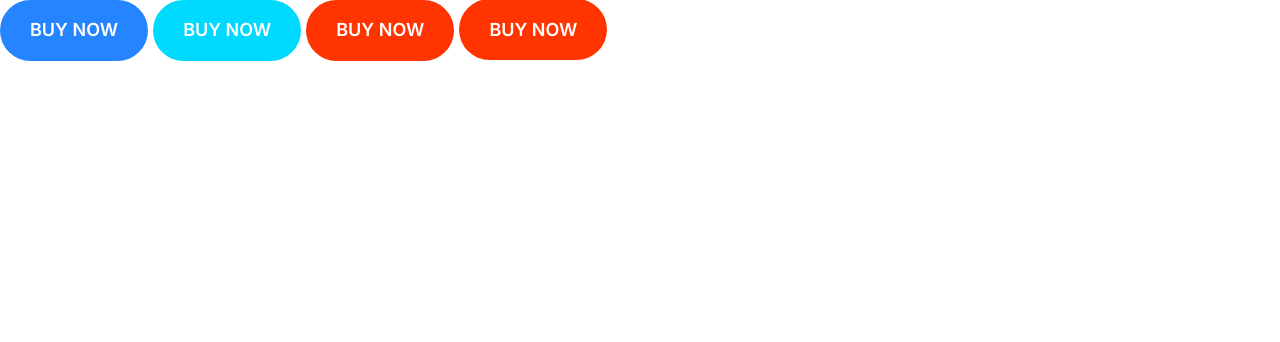
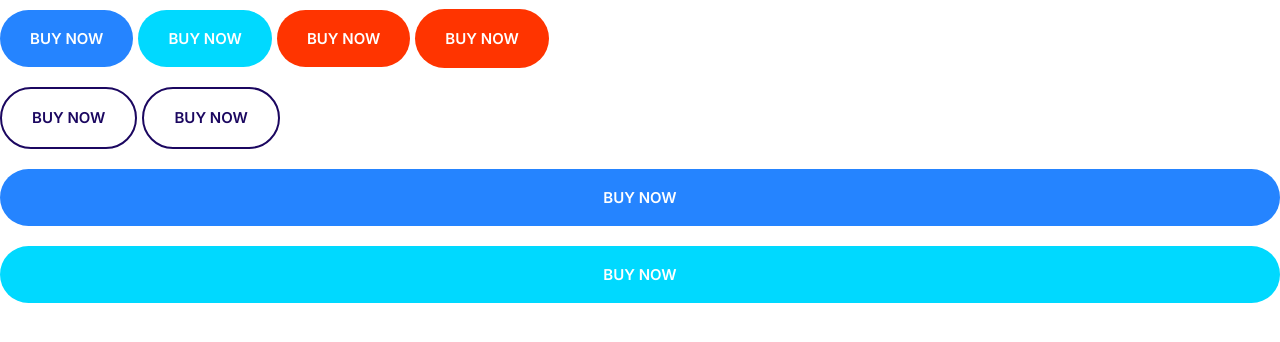
Before and after one commit to gagglepod/moshify, a plain HTML site: page index.html in a window 1280 px wide. Drawn offline with Linux system fonts and the light colour scheme.

Commit message:
Updated Buttons Component.

```diff
--- a/css/styles.css
+++ b/css/styles.css
@@ -4,6 +4,12 @@
   --color-accent: #ff3400;
   --color-headings: #1b0760;
   --color-body: #918ca4;
+}
+
+*,
+*::after,
+*::before {
+  box-sizing: border-box;
 }
 
 /* Typography */
@@ -181,7 +187,9 @@ a {
   cursor: pointer;
   font-size: 1.8rem;
   font-weight: 600;
+  margin: 1rem 0;
   padding: 2rem 3rem;
+  text-align: center;
   text-transform: uppercase;
   white-space: nowrap;
 }
@@ -217,3 +225,20 @@ a {
   width: 100%;
   display: inline-block;
 }
+
+.btn--outline {
+  background: #fff;
+  color: var(--color-headings);
+  border: 2px solid var(--color-headings);
+}
+
+.btn--outline::hover {
+  background: var(--color-headings);
+  color: #fff;
+}
+
+@media screen and (min-width: 1024px) {
+  .btn {
+    font-size: 1.5rem;
+  }
+}
--- a/index.html
+++ b/index.html
@@ -14,9 +14,19 @@
     <link rel="stylesheet" href="css/styles.css" />
   </head>
   <body>
-    <button class="btn btn--primary">Buy Now</button>
-    <button class="btn btn--secondary">Buy Now</button>
-    <button class="btn btn--accent">Buy Now</button>
-    <a href="#" class="btn btn--accent">Buy Now</a>
+    <div>
+      <button class="btn btn--primary">Buy Now</button>
+      <button class="btn btn--secondary">Buy Now</button>
+      <button class="btn btn--accent">Buy Now</button>
+      <a href="#" class="btn btn--accent">Buy Now</a>
+    </div>
+    <div>
+      <button class="btn btn--primary btn--outline">Buy Now</button>
+      <button class="btn btn--secondary btn--outline">Buy Now</button>
+    </div>
+    <div>
+      <button class="btn btn--primary btn--block">Buy Now</button>
+      <button class="btn btn--secondary btn--block">Buy Now</button>
+    </div>
   </body>
 </html>
```
Also changed, not shown: components/buttons.html (+5 -0 lines).
